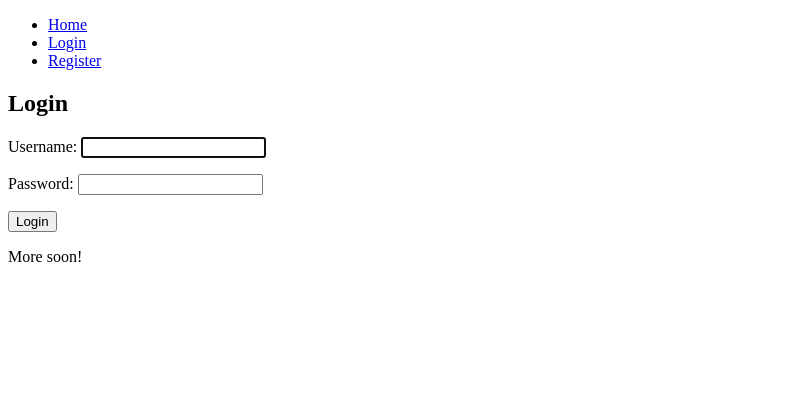
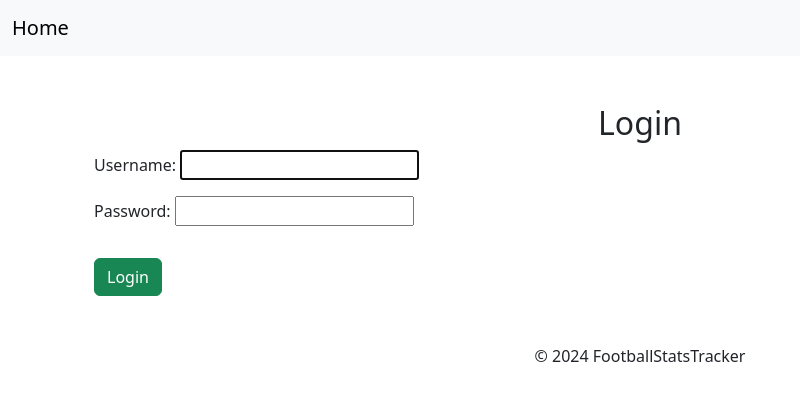
Before and after one commit to rlusio/Football-stats-tracker, a Django app: page /login/login/ in a window 1280 px wide. Shown: the top 401 px of the page, without its empty margins (0-800 px from the left). Run offline with Django 5.2, Linux system fonts and the light colour scheme.

Commit message:
Update base.html

```diff
--- a/main/templates/base.html
+++ b/main/templates/base.html
@@ -1,28 +1,31 @@
 <!DOCTYPE html>
-<html>
+<html lang="en">
 <head>
-  <title>FootballStatsTracker</title>
+    <meta charset="UTF-8">
+    <meta name="viewport" content="width=device-width, initial-scale=1.0">
+    <title>{% block title %}FootballStatsTracker{% endblock %}</title>
+    <link rel="stylesheet" href="https://cdn.jsdelivr.net/npm/bootstrap@5.3.0-alpha1/dist/css/bootstrap.min.css">
 </head>
 <body>
+    <nav class="navbar navbar-expand-lg navbar-light bg-light">
+        <div class="container-fluid">
+            <a class="navbar-brand" href="{% url 'home' %}">Home</a>
+            <div class="collapse navbar-collapse">
+                <ul class="navbar-nav ms-auto">
+                    {% block nav_content %}
+                    {% endblock %}
+                </ul>
+            </div>
+        </div>
+    </nav>
 
+    <div class="container mt-4">
+        {% block content %}
+        {% endblock %}
+    </div>
 
-<div>
-  <ul>
-    <li><a href="{% url 'home' %}">Home</a></li>
-    <li><a href="{% url 'login:login' %}">Login</a></li>
-    <li><a href="{% url 'login:register' %}">Register</a></li>
-  </ul>
-</div>
-
-
-{% block content %}
-{% endblock %}
-
-
-
-<div>
- <p> More soon! </p>
-</div>
-
+    <footer class="text-center mt-5">
+        <p>&copy; 2024 FootballStatsTracker</p>
+    </footer>
 </body>
 </html>
```
